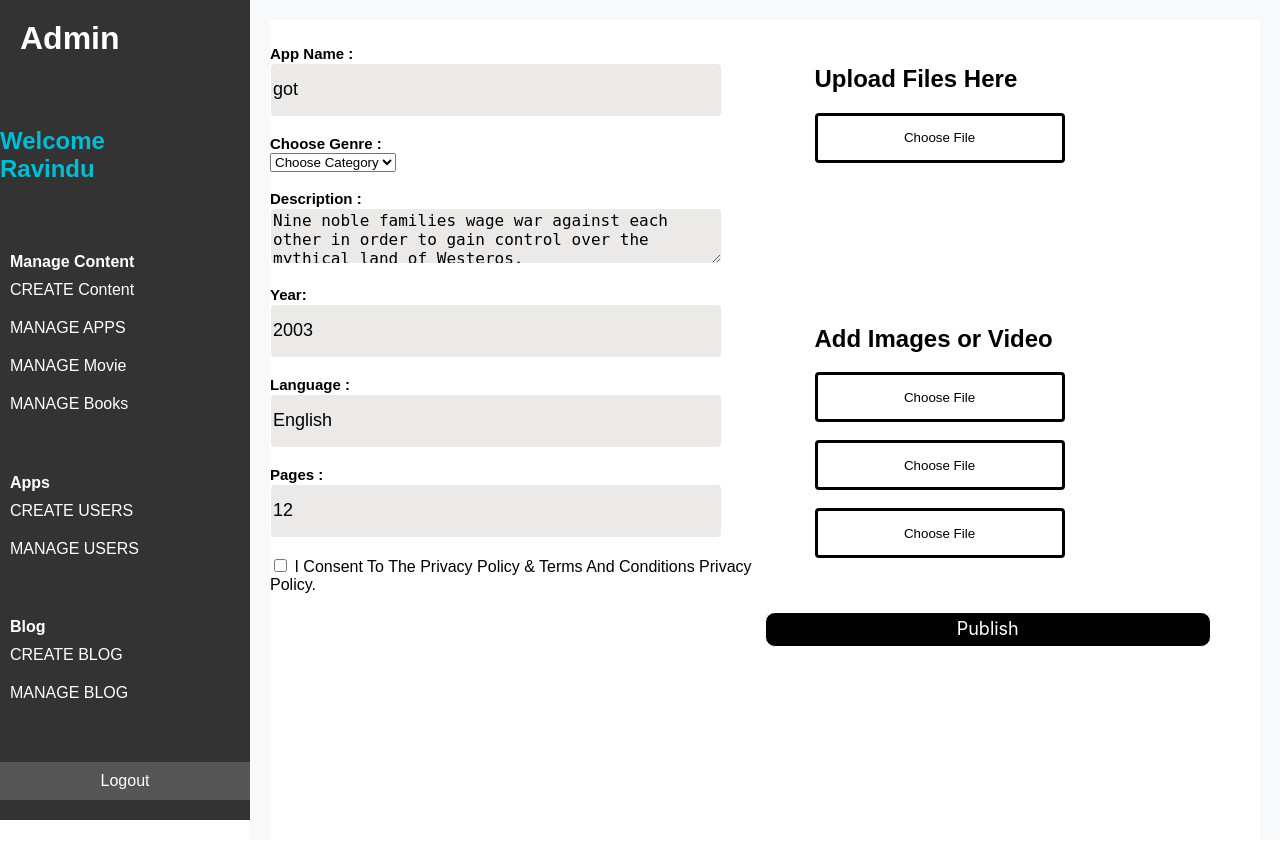
After one commit to kusal2002/appify, a PHP site: page /admin/update_manage_book.php?updateid=1 in a window 1280 px wide. The commit adds this page. Run offline with PHP 8.4, Linux system fonts and the light colour scheme; data comes from the database, SQL or seed files in the repository.

Commit message:
update manage book

```diff
--- /dev/null
+++ b/admin/update_manage_book.php
@@ -0,0 +1,132 @@
+<?php
+include '../config.php';
+$id = $_GET['updateid'];
+$sql = "SELECT * FROM `book` WHERE book_id=$id";
+$result = mysqli_query($conn, $sql);
+$row = mysqli_fetch_assoc($result);
+$bookname = $row['book_name'];
+$bookgenre = $row['genre'];
+$bookdescription = $row['book_description'];
+$author = $row['author'];
+$year = $row['year'];
+$language =  $row['language'];
+$pages = $row['pages'];
+// $image_path
+
+if (isset($_POST['submit'])) {
+    //book details
+    $bookname = $_POST['bookname'];
+    $year = $_POST['year'];
+    // $movierating = $_POST['movierating'];
+    $genre = $_POST['genre'];
+    $Author = $_POST['author'];
+    $languagecatogary = $_POST['languagecatogary'];
+    $Pages = $_POST['Pages'];
+    $description = $_POST['description'];
+    $bookprice = $_POST['bookprice'];
+
+
+    //image upload
+    $image = $_FILES['image']['name'];
+    $image_tmp = $_FILES['image']['tmp_name'];
+    move_uploaded_file($image_tmp, "../uploads/images/$image");
+
+    //file upload
+    $file = $_FILES['file']['name'];
+    $file_tmp = $_FILES['file']['tmp_name'];
+    move_uploaded_file($file_tmp, "../uploads/files/$file");
+
+    $image_path = "./images/$image";
+    $file_path = "./files/$file";
+
+    $sql = "INSERT INTO book (book_name,book_description,language,author,genre,year,pages,upload_file,image_1) VALUES ('$bookname', '$year', '$genre', '$Author','$languagecatogary','$Pages','$bookprice','$file_path','$image_path')";
+    $result = mysqli_query($conn, $sql);
+    if ($result) {
+        echo '<script>alert("Data inserted successfully")</script>';
+    } else {
+        die(mysqli_error($conn));
+    }
+}
+?>
+
+<!DOCTYPE html>
+<html lang="en">
+
+<head>
+    <meta charset="UTF-8">
+    <meta name="viewport" content="width=device-width, initial-scale=1.0">
+    <title>Manage App Page</title>
+    <link rel="stylesheet" href="../css/admin_style.css">
+</head>
+
+<body>
+
+    <?php include_once './layout/sidebar.php' ?>
+
+
+    <div class="content">
+
+        <form method="post" enctype="multipart/form-data">
+
+            <div class="containerrrr">
+                <div class="left">
+                    <div class="form">
+                        <label><b style="font-size: 15px">App Name :</b></label><br>
+                        <input class="text" type="text" name="appname" value="<?php echo $bookname; ?>"><br><br>
+
+                        <label><b style="font-size: 15px">Choose Genre :</b></label><br>
+                        <select id="genre" name="genre">
+                            <option selected disabled>Choose Category</option>
+                            <option value="Fantasy" <?php if ($bookgenre == 'Fantacy') echo 'selected'; ?>>Fantasy</option>
+                            <option value="Novel" <?php if ($bookgenre == 'Novel') echo 'selected'; ?>>Novel</option>
+                            <option value="Thriller" <?php if ($bookgenre == 'Thriller') echo 'selected'; ?>>Thriller</option>
+                            <option value="Biographic" <?php if ($bookgenre == 'Biographic') echo 'selected'; ?>>Biographic</option>
+                        </select><br><br>
+
+                        <label><b style="font-size: 15px">Description :</b></label><br>
+                        <textarea name="bookescription" id="description" cols="30" rows="2"><?php echo $bookdescription; ?></textarea><br><br>
+
+                        <label><b style="font-size: 15px">Year:</b></label><br>
+                        <input class="text" type="text" name="year" value="<?php echo $year; ?>"><br><br>
+
+                        <label><b style="font-size: 15px">Language :</b></label><br>
+                        <input class="text" type="text" name="language" value="<?php echo $language; ?>"><br><br>
+
+                        <label><b style="font-size: 15px">Pages :</b></label><br>
+                        <input class="text" type="text" name="pages" value="<?php echo $pages; ?>"><br><br>
+
+                        <input type="checkbox" name="terms" id="terms">
+                        <label for="terms">I Consent To The Privacy Policy & Terms And Conditions Privacy
+                            Policy.</label>
+                        <br>
+                        <br>
+                    </div>
+                </div>
+                <div class="right">
+                    <div class="uploadfile">
+                        <h2 style="padding-left: 10%; padding-top: 5%;">Upload Files Here</h2>
+                        <input type="file" name="file" style="padding-left: 10%;"><br><br>
+                    </div>
+                    <div class="addimage">
+                        <h2 style="padding-left: 10%; padding-top: 5%;">Add Images or Video</h2>
+                        <input type="file" name="file1" style="padding-left: 10%;"><br><br>
+                        <input type="file" name="file2" style="padding-left: 10%;"><br><br>
+                        <input type="file" name="file3" style="padding-left: 10%;"><br><br>
+                    </div><br><br><br><br>
+                    <div class="end">
+                        <!-- <button class="ebtn">Preview</button> -->
+                        <!-- <button type="submit" class="ebtn">Publish</button> -->
+                        <button type="submit" name="submit" class="ebtn">Publish</button>
+
+                    </div>
+                </div>
+
+            </div>
+
+        </form>
+
+    </div>
+
+</body>
+
+</html>
--- a/css/details_preview.css
+++ b/css/details_preview.css
@@ -9,12 +9,15 @@
 .left {
   background-color: #262d2e;
   width: 65%;
+  height: 100vh;
 }
 .right {
   background-color: #262d2e;
   width: 35%;
   padding-top: 5%;
   padding-left: 5%;
+  height: 100vh;
+
 }
 .img1 {
   background-color: rgb(255, 255, 255);
```
Also changed, not shown: admin/manage_book.php (added, +74 -0 lines), book_details_preview.php (+10 -36 lines), admin/deletebook.php (added).
